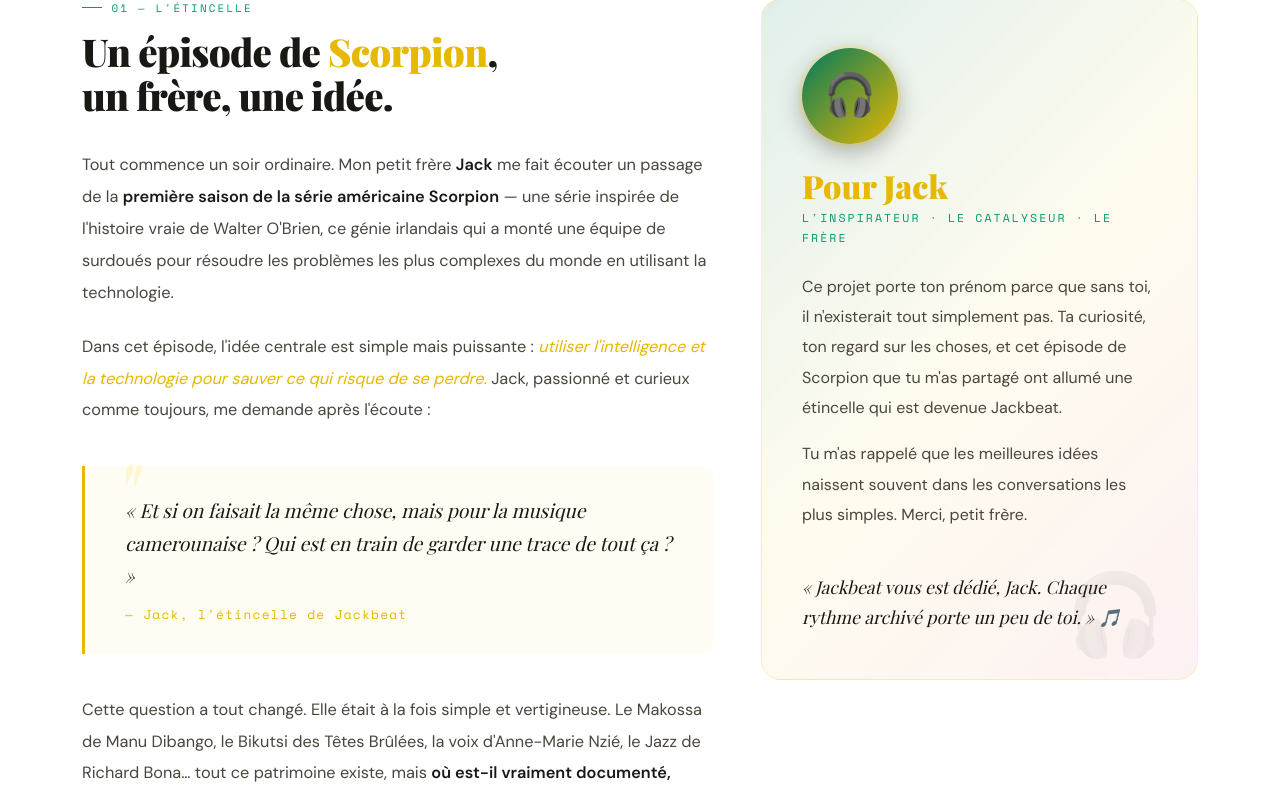
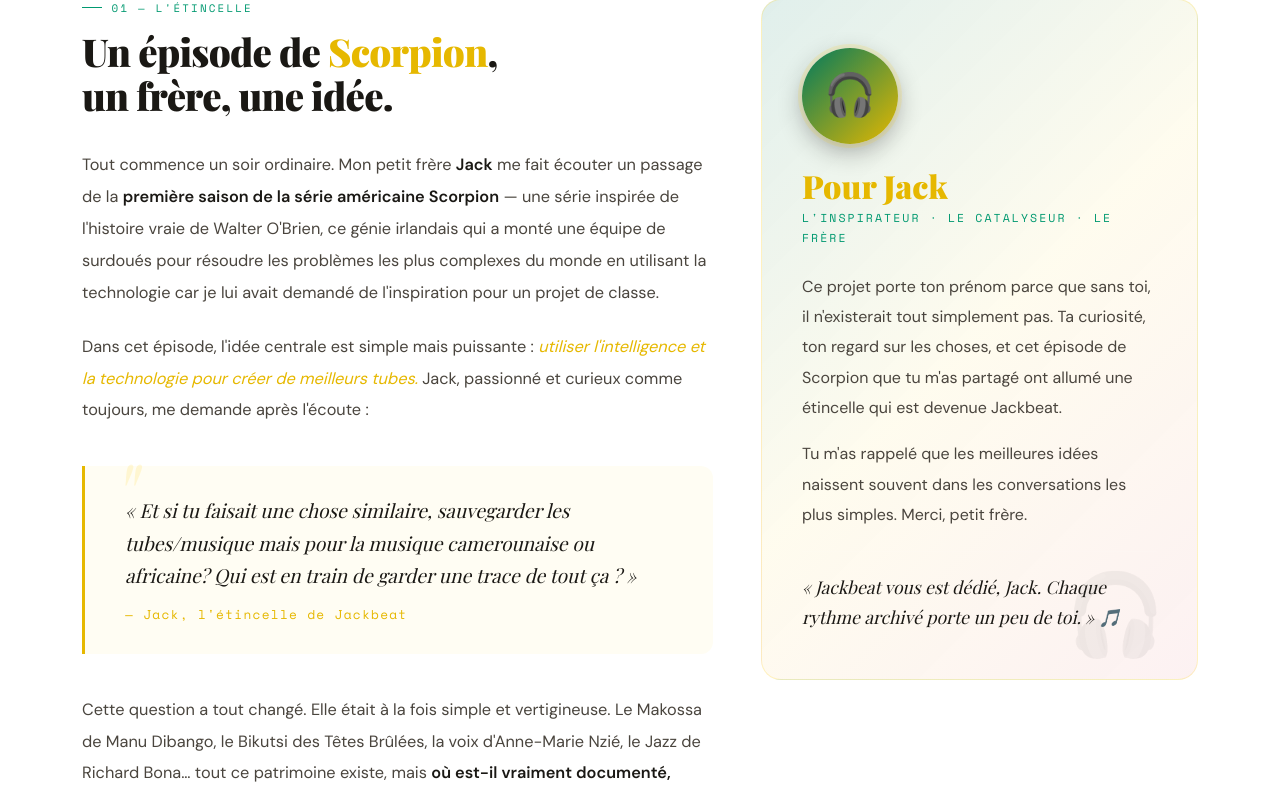
Before and after one commit to BANAMBA-MEDJO-ULRICH-PASCAL/Jackbeat, a Flask app: page /notre-histoire in a window 1280 px wide. Shown: the part 933-1719 px from the top of the page. Run offline with Flask 3, Linux system fonts and the light colour scheme; some web fonts are replaced.

Commit message:
Notre Histoire

```diff
--- a/templates/notre_histoire.html
+++ b/templates/notre_histoire.html
@@ -419,17 +419,19 @@
             un passage de la <strong>première saison de la série américaine Scorpion</strong> —
             une série inspirée de l'histoire vraie de Walter O'Brien, ce génie irlandais
             qui a monté une équipe de surdoués pour résoudre les problèmes les plus complexes
-            du monde en utilisant la technologie.
+            du monde en utilisant la technologie car je lui avait demandé de l'inspiration pour
+            un projet de classe.
           </p>
           <p>
             Dans cet épisode, l'idée centrale est simple mais puissante :
-            <em>utiliser l'intelligence et la technologie pour sauver ce qui risque de se perdre.</em>
+            <em>utiliser l'intelligence et la technologie pour créer de meilleurs tubes.</em>
             Jack, passionné et curieux comme toujours, me demande après l'écoute :
           </p>
         </div>
 
         <div class="nh-quote">
-          <p>« Et si on faisait la même chose, mais pour la musique camerounaise ?
+          <p>« Et si tu faisait une chose similaire,
+            sauvegarder les tubes/musique mais pour la musique camerounaise ou africaine?
           Qui est en train de garder une trace de tout ça ? »</p>
           <cite>— Jack, l'étincelle de Jackbeat</cite>
         </div>
```
